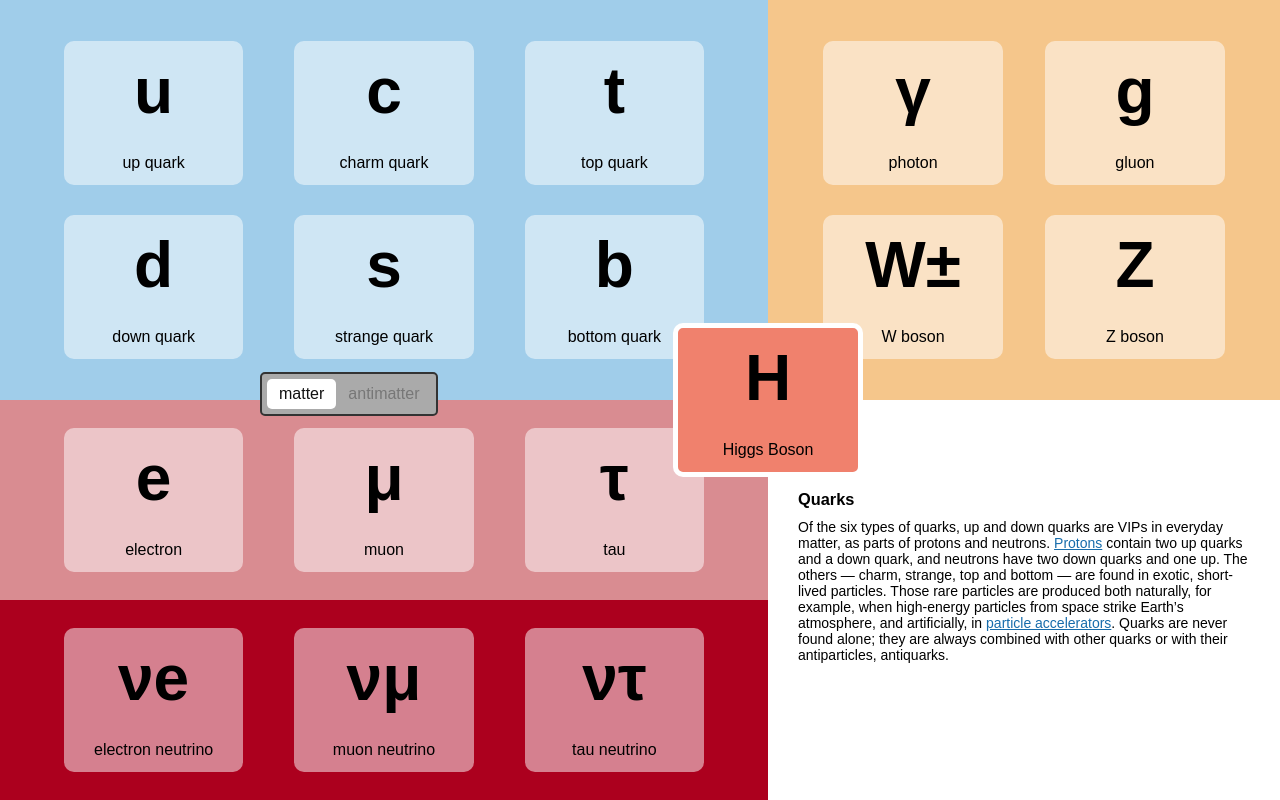
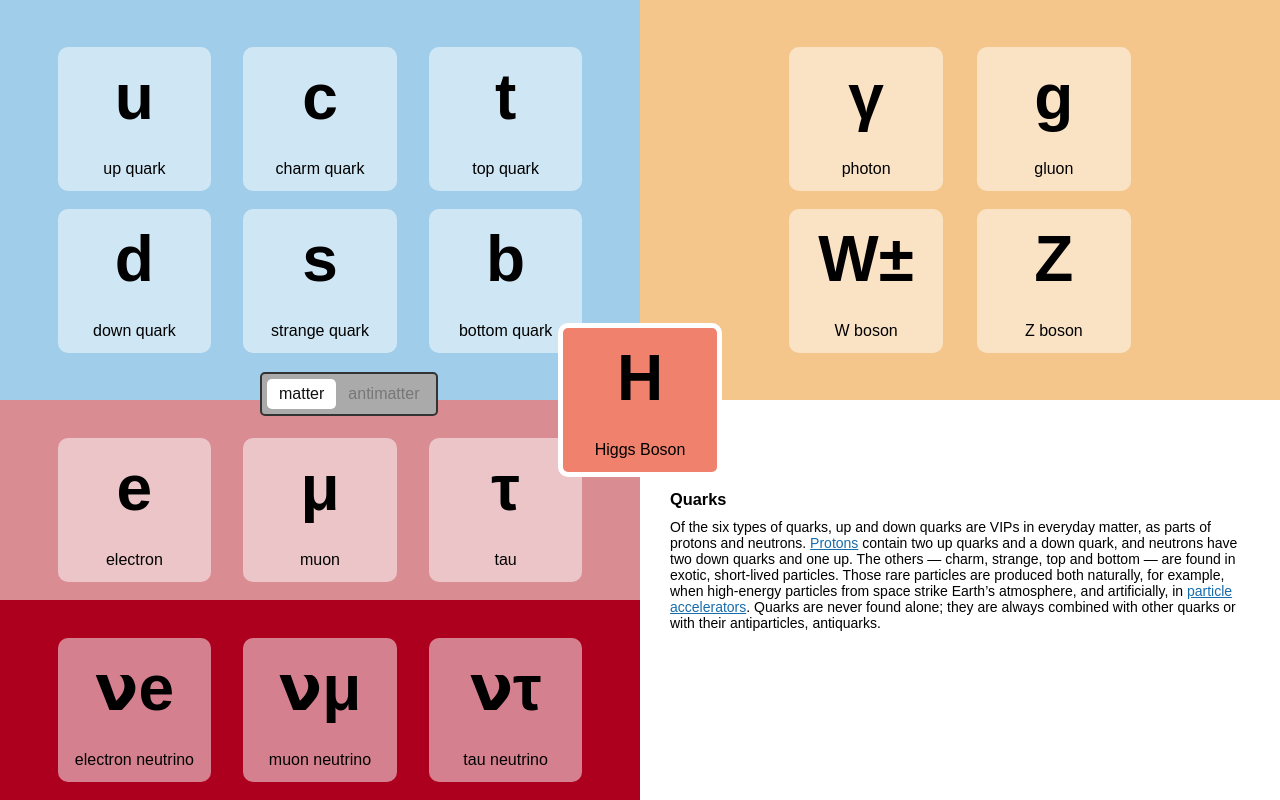
Before and after one commit to tylermachado/sn-particle-model, a React (Create React App) app: page / in a window 1280 px wide. Built offline with nearby package versions, Linux system fonts and the light colour scheme; a web font is replaced by a local one.

Commit message:
fix quadrant sizing

```diff
--- a/src/App.scss
+++ b/src/App.scss
@@ -20,7 +20,6 @@ sub {
 .grid-container {
   background-color: #ddd;
   text-align: center;
-  height:100vh;
   display: grid;
   gap: 0px 0px;
   grid-template-columns: repeat(5, 1fr);
@@ -36,14 +35,14 @@ sub {
 
   @media (min-width: $md-screen) {
     height:100vh;
-    grid-template-columns: repeat(5, 1fr);
-    grid-template-rows: repeat(4, 0.66fr);
+    grid-template-columns: repeat(4, minmax(0, 1fr));
+    grid-template-rows: repeat(4, minmax(0, 1fr));
     gap: 0px 0px;
     grid-template-areas:
-      "area-quarks area-quarks area-quarks area-force-carrying-particles area-force-carrying-particles"
-      "area-quarks area-quarks area-quarks area-force-carrying-particles area-force-carrying-particles"
-      "area-charged-leptons area-charged-leptons area-charged-leptons infobox infobox"
-      "area-neutrinos area-neutrinos area-neutrinos infobox infobox";
+      "area-quarks area-quarks        area-force-carrying-particles area-force-carrying-particles"
+      "area-quarks area-quarks        area-force-carrying-particles area-force-carrying-particles"
+      "area-charged-leptons area-charged-leptons  infobox infobox"
+      "area-neutrinos area-neutrinos              infobox infobox";
   }
 }
 .area-quarks { grid-area: area-quarks; background-color: #a0cdea;}
@@ -119,7 +118,11 @@ sub {
   flex-wrap: wrap;
   justify-content: space-evenly;
   align-items: center;
-  padding:2vw;
+  padding:3vw;
+
+  &.area-force-carrying-particles {
+    padding:3vw 10vw;
+  }
 }
 
 .mode-antimatter .area-quarks .particle .symbol,
@@ -130,7 +133,7 @@ sub {
 
 .particle {
     background-color: rgba(255,255,255,0.5);
-    width:15vw;
+    width:12vw;
     height:15vw;
     margin:0 0.5vw;
     border-radius:10px;
@@ -158,7 +161,7 @@ sub {
     }
 
     @media (min-width: $md-screen) {
-      width:14vw;
+      width:12vw;
       height:18vh;
       margin:0 1vw;
 
@@ -185,7 +188,7 @@ sub {
 
       position: absolute;
       top: calc(50vh - 9vh - 5px);
-      left: calc(60vw - 7vw - 5px);
+      left: calc(50vw - 6vw - 5px);
       }
       background-color: rgb(240, 129, 109);
       border: 5px solid white;
--- a/src/data/antiparticles.json
+++ b/src/data/antiparticles.json
@@ -50,15 +50,15 @@
         "subtypes": [
             {
                 "name": "electron antineutrino",
-                "symbol": "νe"
+                "symbol": "𝝼e"
             },
             {
                 "name": "muon antineutrino",
-                "symbol": "νμ"
+                "symbol": "𝝼μ"
             },
             {
                 "name": "tau antineutrino",
-                "symbol": "ντ"
+                "symbol": "𝝼τ"
             }
         ]
     },
--- a/src/data/particles.json
+++ b/src/data/particles.json
@@ -50,15 +50,15 @@
         "subtypes": [
             {
                 "name": "electron neutrino",
-                "symbol": "νe"
+                "symbol": "𝝼e"
             },
             {
                 "name": "muon neutrino",
-                "symbol": "νμ"
+                "symbol": "𝝼μ"
             },
             {
                 "name": "tau neutrino",
-                "symbol": "ντ"
+                "symbol": "𝝼τ"
             }
         ]
     },
--- a/src/index.css
+++ b/src/index.css
@@ -5,6 +5,7 @@ body {
     sans-serif;
   -webkit-font-smoothing: antialiased;
   -moz-osx-font-smoothing: grayscale;
+  max-height:500px;
 }
 
 code {
```
